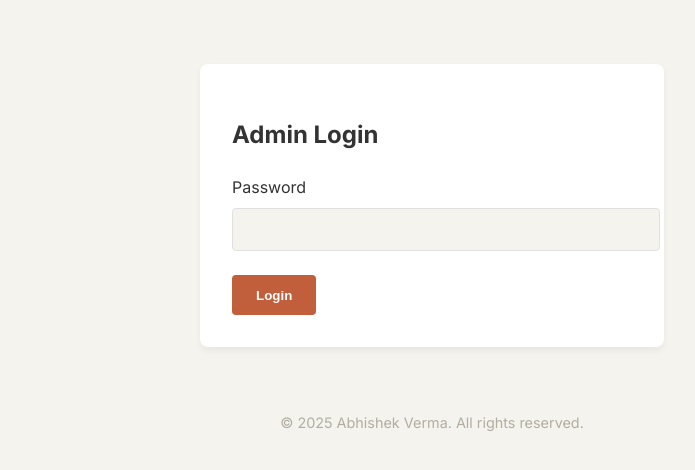
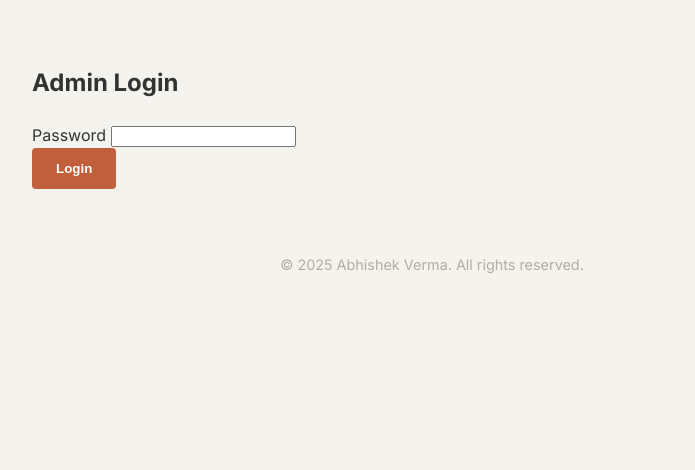
Before and after one commit to w3Abhishek/blog, a Flask app: page /admin in a window 1280 px wide. Shown: the part 127-597 px from the top of the page, without its empty margins (208-903 px from the left). Run offline with Flask 3, Linux system fonts and the light colour scheme.

```diff
--- a/static/css/style.css
+++ b/static/css/style.css
@@ -258,31 +258,6 @@ body.dark-mode .status-badge {
     border-radius: 4px;
     font-size: 0.8rem;
     color: var(--secondary-color);
-}
-
-/* Admin */
-.admin-login {
-    max-width: 400px;
-    margin: 4rem auto;
-    background-color: var(--card-bg);
-    padding: 2rem;
-    border-radius: 8px;
-    box-shadow: 0 4px 6px rgba(0, 0, 0, 0.05);
-}
-
-.form-group {
-    margin-bottom: 1.5rem;
-}
-
-.form-group label {
-    display: block;
-    margin-bottom: 0.5rem;
-}
-
-.form-group input,
-.form-group textarea {
-    width: 100%;
-    padding: 0.8rem;
     border: 1px solid var(--border-color);
     border-radius: 4px;
     background-color: var(--bg-color);
```
